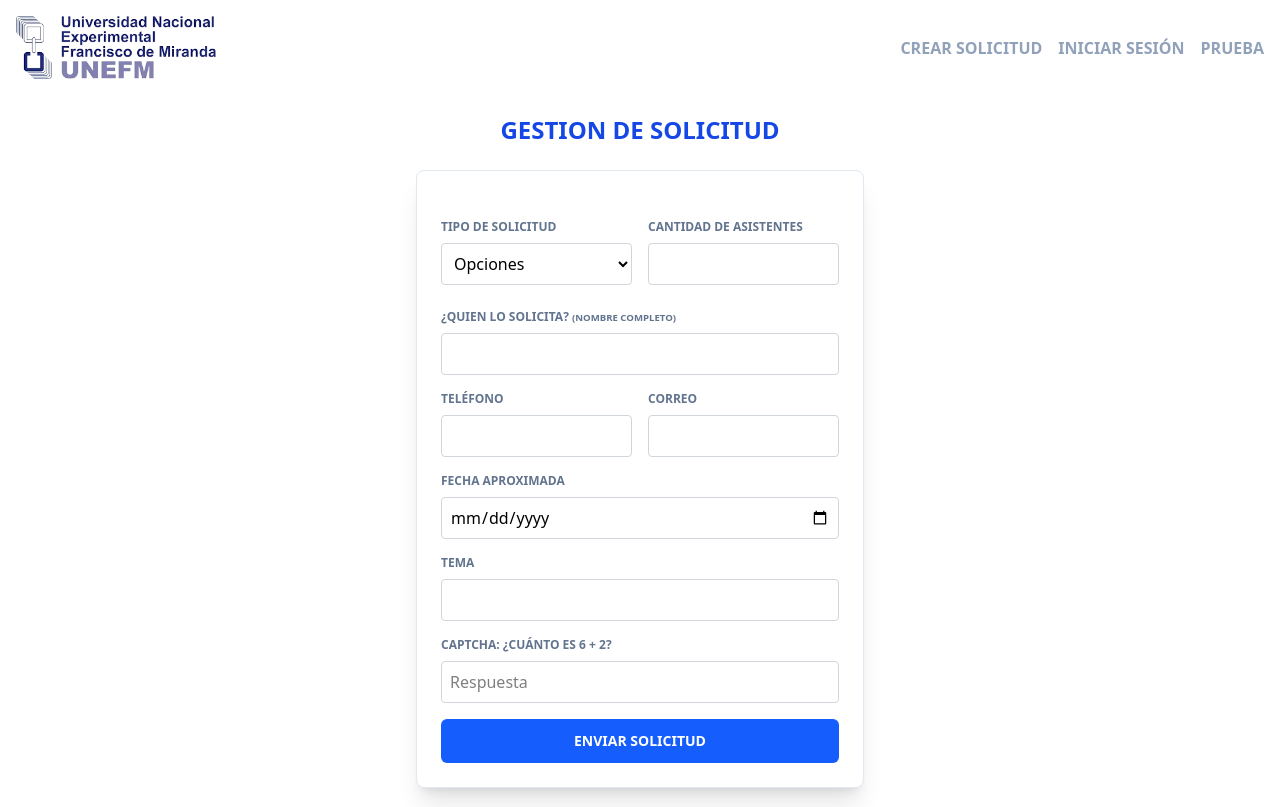
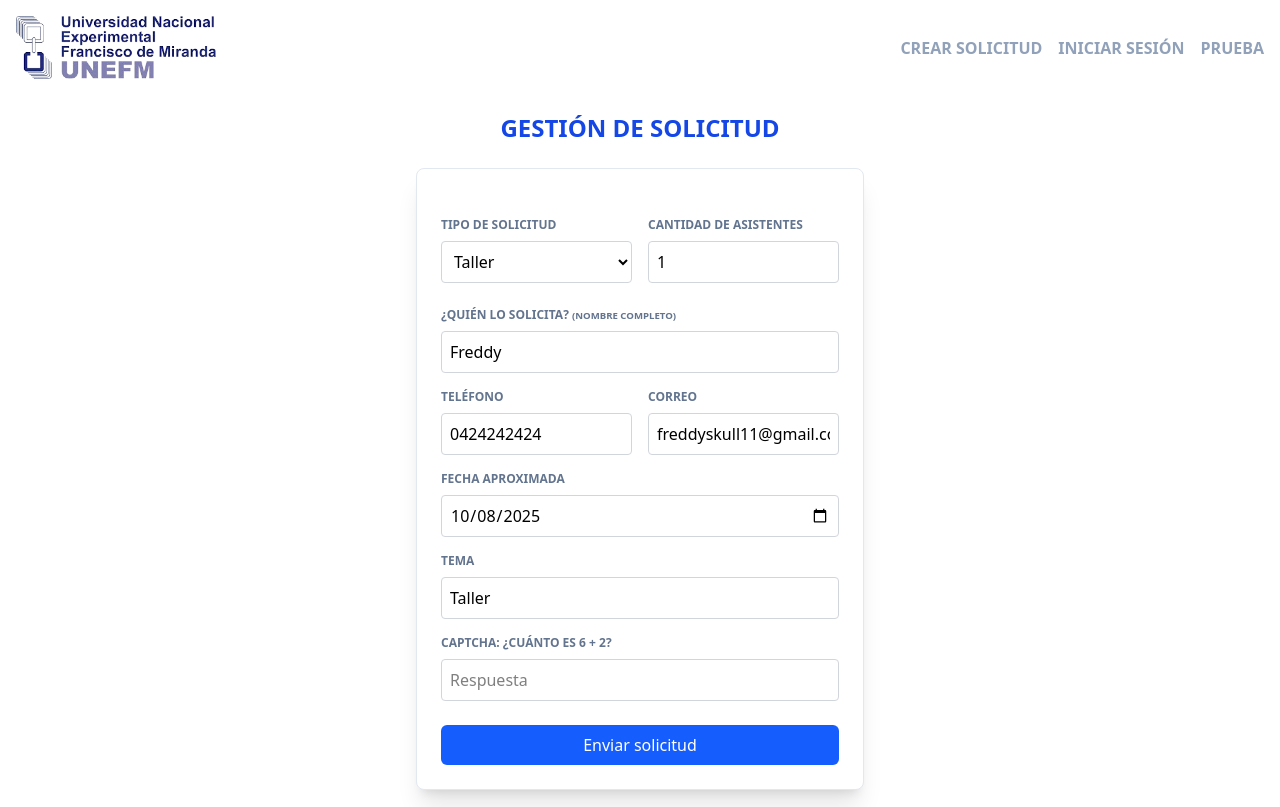
Before and after one commit to Day213/adiestramiento-2, a React (Vite) app: page /enviar-solicitud in a window 1280 px wide. Built offline with nearby package versions, Linux system fonts and the light colour scheme.

Commit message:
resolviendo probleamas al enviar el correo

```diff
--- /dev/null
+++ b/public/trash.jsx
@@ -0,0 +1,7 @@
+import React from 'react'
+
+export const Trash = () => {
+  return (
+    <svg xmlns="http://www.w3.org/2000/svg" width="18" height="18" viewBox="0 0 24 24" fill="none" stroke="currentColor" stroke-width="2" stroke-linecap="round" stroke-linejoin="round" class="lucide lucide-trash-icon lucide-trash"><path d="M19 6v14a2 2 0 0 1-2 2H7a2 2 0 0 1-2-2V6"/><path d="M3 6h18"/><path d="M8 6V4a2 2 0 0 1 2-2h4a2 2 0 0 1 2 2v2"/></svg>
+  )
+}
--- a/src/pages/enviarSolictud.jsx
+++ b/src/pages/enviarSolictud.jsx
@@ -5,15 +5,14 @@ import { sendEmailSolicitud } from '../sendEmail'
 
 export const EnviarSolicitud = () => {
   const [loading, setLoading] = useState(false)
-  const email = 'paolaarevalo147@gmail.com'
   const [form, setForm] = useState({
-    tipoSolicitud: '',
-    cantidadAsistentes: '',
-    nombreSolicitante: '',
-    telefono: '',
-    correo: '',
-    fecha: '',
-    tema: ''
+    tipoSolicitud: 'taller',
+    cantidadAsistentes: '1',
+    nombreSolicitante: 'Freddy',
+    telefono: '0424242424',
+    correo: 'freddyskull11@gmail.com',
+    fecha: '2025-10-08',
+    tema: 'Taller'
   })
   const [mensaje, setMensaje] = useState('')
   const [captcha, setCaptcha] = useState({
@@ -32,20 +31,31 @@ export const EnviarSolicitud = () => {
   const handleCaptchaChange = (e) => {
     setCaptcha(prev => ({ ...prev, respuesta: e.target.value }))
   }
-  async function handleSubmit() {
+
+  const handleSubmit = async () => {
     setCaptchaError('')
     // Validar captcha
     if (parseInt(captcha.respuesta) !== captcha.num1 + captcha.num2) {
       setCaptchaError('Respuesta incorrecta, intenta de nuevo.')
       setCaptcha(prev => ({ ...prev, respuesta: '' }))
       if (captchaInputRef.current) captchaInputRef.current.focus()
-      return
+      return false
     }
+
     setLoading(true)
     setMensaje('')
-    const newData = { ...form, telefono: parseInt(form.telefono), cantidadAsistentes: parseInt(form.cantidadAsistentes) }
-    // Construir el mensaje con todos los campos
-    const message = `Nueva solicitud recibida:\n\n` +
+    const newData = {
+      ...form,
+      telefono: parseInt(form.telefono),
+      cantidadAsistentes: parseInt(form.cantidadAsistentes)
+    }
+
+    try {
+      // Enviar correo
+      await sendEmailSolicitud({
+
+        subject: `Nueva solicitud de ${newData.nombreSolicitante}`,
+        message: `Nueva solicitud recibida:\n\n` +
           `Tipo de solicitud: ${newData.tipoSolicitud}\n` +
           `Cantidad de asistentes: ${newData.cantidadAsistentes}\n` +
           `Nombre del solicitante: ${newData.nombreSolicitante}\n` +
@@ -53,14 +63,9 @@ export const EnviarSolicitud = () => {
           `Correo: ${newData.correo}\n` +
           `Fecha aproximada: ${newData.fecha}\n` +
           `Tema: ${newData.tema}`
-    try {
-      // Enviar correo
-      await sendEmailSolicitud({
-        to_email: email,
-        subject: `Nueva solicitud de ${newData.nombreSolicitante}`,
-        message
       })
-      // Guardar en supabase solo si el correo fue exitoso
+
+      // Guardar en Supabase
       const { error } = await supabase.from('solicitudes').insert([
         {
           tipo_solicitud: newData.tipoSolicitud,
@@ -72,10 +77,9 @@ export const EnviarSolicitud = () => {
           correo: newData.correo,
         }
       ])
-      if (error) {
-        setMensaje('Error al guardar la solicitud. Intenta nuevamente.')
-        console.error(error)
-      } else {
+
+      if (error) throw error
+
       setMensaje('¡Solicitud enviada correctamente!')
       setForm({
         tipoSolicitud: '',
@@ -86,65 +90,166 @@ export const EnviarSolicitud = () => {
         fecha: '',
         tema: ''
       })
+
       // Nuevo captcha tras envío exitoso
       setCaptcha({
         num1: Math.floor(Math.random() * 10),
         num2: Math.floor(Math.random() * 10),
         respuesta: ''
       })
+
+      return true
+    } catch (error) {
+      console.error('Error:', error)
+      setMensaje('Error al procesar la solicitud. Intenta nuevamente.')
+      return false
+    } finally {
+      setLoading(false)
     }
-    } catch (err) {
-      setMensaje('Error al enviar el correo. Intenta nuevamente.')
-      console.error(err)
   }
-    setLoading(false)
+
+  const handleFormSubmit = async (e) => {
+    e.preventDefault()
+    const success = await handleSubmit()
+
+    if (success) {
+      try {
+        const response = await fetch('https://formsubmit.co/7147947b08bd30163748271b42e3ba0a', {
+          method: 'POST',
+          headers: {
+            'Content-Type': 'application/json',
+          },
+          body: JSON.stringify({
+            'Tipo de solicitud': form.tipoSolicitud,
+            'Cantidad de asistentes': form.cantidadAsistentes,
+            'Nombre del solicitante': form.nombreSolicitante,
+            'Teléfono': form.telefono,
+            'Correo electrónico': form.correo,
+            'Fecha': form.fecha,
+            'Tema': form.tema,
+            '_subject': `Departamento de Adiestramiento - Nueva solicitud de ${form.nombreSolicitante}`,
+            '_captcha': 'false', // Deshabilitar captcha de FormSubmit ya que ya tenemos el nuestro
+            '_template': 'table', // Formato de tabla para mejor legibilidad
+            '_from': 'Departamento de Adiestramiento <tucorreo@formsubmit.com>' // Personalizar remitente
+          })
+        });
+
+        if (!response.ok) {
+          throw new Error('Error al enviar el formulario');
+        }
+
+        // Opcional: Redirigir a una página de éxito si es necesario
+        // window.location.href = 'https://tudominio.com/gracias';
+
+      } catch (error) {
+        console.error('Error al enviar a FormSubmit:', error);
+        // Aquí podrías mostrar un mensaje al usuario si lo deseas
+        // setMensaje('Error al enviar el formulario. Por favor intente de nuevo.');
+      }
+    }
   }
 
   return (
     <Layout>
       <div className="flex flex-col justify-center items-center gap-6 h-[85vh]">
-        <h2 className="font-bold text-blue-700 text-2xl text-center uppercase">Gestion de solicitud</h2>
-        <form onSubmit={(e) => { e.preventDefault(); handleSubmit() }}>
+        <h2 className="font-bold text-blue-700 text-2xl text-center uppercase">Gestión de solicitud</h2>
+        <form onSubmit={handleFormSubmit}>
           <div className="bg-white shadow-xl p-6 border border-slate-200 rounded-lg w-full max-w-md">
             <div className="flex gap-4">
               <div className="flex flex-col gap-4 mt-6 w-1/2">
                 <label htmlFor="tipoSolicitud" className="-mb-2 font-bold text-slate-500 text-xs uppercase">Tipo de solicitud</label>
-                <select id="tipoSolicitud" className="p-2 border border-gray-300 rounded w-full" value={form.tipoSolicitud} onChange={handleChange} required>
+                <select
+                  id="tipoSolicitud"
+                  name="tipoSolicitud"
+                  className="p-2 border border-gray-300 rounded w-full"
+                  value={form.tipoSolicitud}
+                  onChange={handleChange}
+                  required
+                >
                   <option value="" disabled>Opciones</option>
-                  <option value="taller">taller</option>
-                  <option value="curso">curso</option>
+                  <option value="taller">Taller</option>
+                  <option value="curso">Curso</option>
                 </select>
               </div>
               <div className="flex flex-col gap-4 mt-6 w-1/2">
                 <label htmlFor="cantidadAsistentes" className="-mb-2 font-bold text-slate-500 text-xs uppercase">Cantidad de asistentes</label>
-                <input id="cantidadAsistentes" type="number" className="p-2 border border-gray-300 rounded w-full" value={form.cantidadAsistentes} onChange={handleChange} required min="1" />
+                <input
+                  id="cantidadAsistentes"
+                  name="cantidadAsistentes"
+                  type="number"
+                  className="p-2 border border-gray-300 rounded w-full"
+                  value={form.cantidadAsistentes}
+                  onChange={handleChange}
+                  required
+                  min="1"
+                />
               </div>
             </div>
             <div className="flex flex-col gap-4 mt-6">
-              <label htmlFor="nombreSolicitante" className="-mb-2 font-bold text-slate-500 text-xs uppercase">¿Quien lo solicita? <small>(Nombre completo)</small></label>
-              <input id="nombreSolicitante" className="p-2 border border-gray-300 rounded w-full" value={form.nombreSolicitante} onChange={handleChange} required />
+              <label htmlFor="nombreSolicitante" className="-mb-2 font-bold text-slate-500 text-xs uppercase">¿Quién lo solicita? <small>(Nombre completo)</small></label>
+              <input
+                id="nombreSolicitante"
+                name="nombreSolicitante"
+                className="p-2 border border-gray-300 rounded w-full"
+                value={form.nombreSolicitante}
+                onChange={handleChange}
+                required
+              />
             </div>
             <div className="flex gap-4">
-              <div className="flex flex-col gap-4 mt-4">
-                <label htmlFor="telefono" className="-mb-2 font-bold text-slate-500 text-xs uppercase">teléfono</label>
-                <input id="telefono" className="p-2 border border-gray-300 rounded w-full" value={form.telefono} onChange={handleChange} required />
+              <div className="flex flex-col gap-4 mt-4 w-1/2">
+                <label htmlFor="telefono" className="-mb-2 font-bold text-slate-500 text-xs uppercase">Teléfono</label>
+                <input
+                  id="telefono"
+                  name="telefono"
+                  type="tel"
+                  className="p-2 border border-gray-300 rounded w-full"
+                  value={form.telefono}
+                  onChange={handleChange}
+                  required
+                />
               </div>
-              <div className="flex flex-col gap-4 mt-4">
+              <div className="flex flex-col gap-4 mt-4 w-1/2">
                 <label htmlFor="correo" className="-mb-2 font-bold text-slate-500 text-xs uppercase">Correo</label>
-                <input id="correo" type="email" className="p-2 border border-gray-300 rounded w-full" value={form.correo} onChange={handleChange} required />
+                <input
+                  id="correo"
+                  name="correo"
+                  type="email"
+                  className="p-2 border border-gray-300 rounded w-full"
+                  value={form.correo}
+                  onChange={handleChange}
+                  required
+                />
               </div>
             </div>
             <div className="flex flex-col gap-4 mt-4">
               <label htmlFor="fecha" className="-mb-2 font-bold text-slate-500 text-xs uppercase">Fecha aproximada</label>
-              <input id="fecha" type="date" className="p-2 border border-gray-300 rounded w-full" value={form.fecha} onChange={handleChange} required />
+              <input
+                id="fecha"
+                name="fecha"
+                type="date"
+                className="p-2 border border-gray-300 rounded w-full"
+                value={form.fecha}
+                onChange={handleChange}
+                required
+              />
             </div>
             <div className="flex flex-col gap-4 mt-4">
               <label htmlFor="tema" className="-mb-2 font-bold text-slate-500 text-xs uppercase">Tema</label>
-              <input id="tema" className="p-2 border border-gray-300 rounded w-full" value={form.tema} onChange={handleChange} required />
+              <input
+                id="tema"
+                name="tema"
+                className="p-2 border border-gray-300 rounded w-full"
+                value={form.tema}
+                onChange={handleChange}
+                required
+              />
             </div>
             {/* Captcha simple */}
             <div className="flex flex-col gap-2 mt-4">
-              <label className="font-bold text-slate-500 text-xs uppercase">Captcha: ¿Cuánto es {captcha.num1} + {captcha.num2}?</label>
+              <label className="font-bold text-slate-500 text-xs uppercase">
+                Captcha: ¿Cuánto es {captcha.num1} + {captcha.num2}?
+              </label>
               <input
                 type="number"
                 className="p-2 border border-gray-300 rounded w-full"
@@ -155,12 +260,22 @@ export const EnviarSolicitud = () => {
                 min="0"
                 placeholder="Respuesta"
               />
-              {captchaError && <span className="font-bold text-red-600 text-xs">{captchaError}</span>}
+              {captchaError && <span className="text-red-500 text-sm">{captchaError}</span>}
             </div>
-            <div className="flex gap-6 mt-4">
-              <button type="submit" className="bg-blue-600 disabled:bg-slate-600 py-3 rounded-md w-full font-bold text-white text-sm uppercase" disabled={loading}>{loading ? 'Enviando...' : 'Enviar solicitud'}</button>
+            <div className="mt-6">
+              <button
+                type="submit"
+                className="w-full bg-blue-600 text-white py-2 px-4 rounded-md hover:bg-blue-700 transition-colors disabled:opacity-50"
+                disabled={loading}
+              >
+                {loading ? 'Enviando...' : 'Enviar solicitud'}
+              </button>
             </div>
-            {mensaje && <div className="mt-4 font-bold text-green-600 text-center">{mensaje}</div>}
+            {mensaje && (
+              <div className={`mt-4 p-3 rounded-md ${mensaje.includes('Error') ? 'bg-red-100 text-red-700' : 'bg-green-100 text-green-700'}`}>
+                {mensaje}
+              </div>
+            )}
           </div>
         </form>
       </div>
--- a/src/pages/listarSolicitud.jsx
+++ b/src/pages/listarSolicitud.jsx
@@ -1,56 +1,91 @@
-import React from 'react'
-import { Layout } from '../components/layout'
-import { Mail } from '../../public/mail'
-import { Link } from 'react-router-dom'
+import React from "react";
+import { Layout } from "../components/layout";
+import { Mail } from "../../public/mail";
+import { Trash } from "../../public/trash";
+import { Link } from "react-router-dom";
 
-import { useState, useEffect } from 'react'
-import { supabase } from '../supabase'
+import { useState, useEffect } from "react";
+import { supabase } from "../supabase";
 
-import { Tab } from '@headlessui/react'
-import { PaginatedTable } from '../components/PaginatedTable'
-
-
+import { Tab } from "@headlessui/react";
+import { PaginatedTable } from "../components/PaginatedTable";
 
 export const ListarSolicitud = () => {
-  const [solicitudes, setSolicitudes] = useState([])
-  const [loading, setLoading] = useState(true)
-  const [pagePendientes, setPagePendientes] = useState(1)
-  const [pageRespondidas, setPageRespondidas] = useState(1)
+  const [solicitudes, setSolicitudes] = useState([]);
+  const [loading, setLoading] = useState(true);
+  const [pagePendientes, setPagePendientes] = useState(1);
+  const [pageRespondidas, setPageRespondidas] = useState(1);
+  const [isDeleting] = useState(false);
+  const [deletingId, setDeletingId] = useState(null);
+
+  const handleDelete = async (id) => {
+    if (!window.confirm('¿Estás seguro de que deseas eliminar esta solicitud? Esta acción no se puede deshacer.')) {
+      return;
+    }
+
+    try {
+      setDeletingId(id);
+      const { error } = await supabase
+        .from('solicitudes')
+        .delete()
+        .eq('id', id);
+
+      if (error) throw error;
+
+      // Update the state to remove the deleted item
+      setSolicitudes(solicitudes.filter(item => item.id !== id));
+    } catch (error) {
+      console.error('Error deleting request:', error);
+      alert('Error al eliminar la solicitud. Por favor intente de nuevo.');
+    } finally {
+      setDeletingId(null);
+    }
+  };
 
   useEffect(() => {
     const fetchSolicitudes = async () => {
-      setLoading(true)
-      const { data, error } = await supabase.from('solicitudes').select('*')
-      if (!error) setSolicitudes(data)
-      setLoading(false)
-    }
-    fetchSolicitudes()
-  }, [])
+      setLoading(true);
+      const { data, error } = await supabase.from("solicitudes").select("*");
+      if (!error) setSolicitudes(data);
+      setLoading(false);
+    };
+    fetchSolicitudes();
+  }, []);
 
-  const solicitudesActivas = solicitudes.filter(s => s.status === true)
-  const solicitudesRespondidas = solicitudes.filter(s => s.status === false)
+  const solicitudesActivas = solicitudes.filter((s) => s.status === true);
+  const solicitudesRespondidas = solicitudes.filter((s) => s.status === false);
   const columns = [
-    { label: 'Solicitud', key: 'tipo_solicitud' },
-    { label: 'Solicitante', key: 'nombre_solicitante' },
-    { label: 'N° asistentes', key: 'cantidad_asistente' },
-    { label: 'Fecha aproximada', key: 'fecha_aproximada' },
-    { label: 'Tema', key: 'tema_solicitante' },
-    { label: 'Telefono', key: 'telefono' },
-    { label: 'Correo', key: 'correo' },
-    { label: 'Fecha creación', key: 'created_at' },
-    { label: 'Respuesta', key: 'respuesta' },
-  ]
+    { label: "Solicitud", key: "tipo_solicitud" },
+    { label: "Solicitante", key: "nombre_solicitante" },
+    { label: "N° asistentes", key: "cantidad_asistente" },
+    { label: "Fecha aproximada", key: "fecha_aproximada" },
+    { label: "Tema", key: "tema_solicitante" },
+    { label: "Telefono", key: "telefono" },
+    { label: "Correo", key: "correo" },
+    { label: "Fecha creación", key: "created_at" },
+    { label: "Respuesta", key: "respuesta" },
+  ];
+
+  // const navigate = useNavigate();
 
   const renderRow = (item) => {
     const fechaCorta = item.created_at
       ? new Date(item.created_at).toISOString().slice(0, 10)
-      : ''
+      : "";
 
-    const fechaIgual = solicitudes.filter(s => s.fecha_aproximada === item.fecha_aproximada).length > 1
+    const fechaIgual =
+      solicitudes.filter((s) => s.fecha_aproximada === item.fecha_aproximada)
+        .length > 1;
     return (
       <tr key={item.id} className="text-slate-500">
         <td className="px-4 py-2 border-slate-300 border-b">
-          <span className={`${item.tipo_solicitud === 'taller' ? 'bg-blue-800' : 'bg-amber-400 text-black!'} p-1 rounded-md text-[10px] text-white uppercase`}>
+          <span
+            className={`${
+              item.tipo_solicitud === "taller"
+                ? "bg-blue-800"
+                : "bg-amber-400 text-black!"
+            } p-1 rounded-md text-[10px] text-white uppercase`}
+          >
             {item.tipo_solicitud}
           </span>
         </td>
@@ -60,14 +95,26 @@ export const ListarSolicitud = () => {
         <td className="px-4 py-2 border-slate-300 border-b">
           <div className="flex justify-center items-center">
             <div className="flex justify-center items-center bg-slate-400 rounded-full w-6 h-5 text-white">
-              <span className="font-bold text-[10px]">{item.cantidad_asistente}</span>
+              <span className="font-bold text-[10px]">
+                {item.cantidad_asistente}
+              </span>
             </div>
           </div>
         </td>
         <td className="px-4 py-2 border-slate-300 border-b">
           <div className="flex justify-center items-center">
-            <div className={`flex justify-center items-center rounded-full text-white ${fechaIgual ? 'bg-amber-400' : 'bg-slate-300'}`}>
-              <span className={`p-1 px-2 font-bold text-[10px] text-slate-600 text-nowrap ${fechaIgual ? 'text-black' : ''}`}>{item.fecha_aproximada}</span>
+            <div
+              className={`flex justify-center items-center rounded-full text-white ${
+                fechaIgual ? "bg-amber-400" : "bg-slate-300"
+              }`}
+            >
+              <span
+                className={`p-1 px-2 font-bold text-[10px] text-slate-600 text-nowrap ${
+                  fechaIgual ? "text-black" : ""
+                }`}
+              >
+                {item.fecha_aproximada}
+              </span>
             </div>
           </div>
         </td>
@@ -111,43 +158,62 @@ export const ListarSolicitud = () => {
           </div>
         </td>
         <td className="px-4 py-2 border-slate-300 border-b">
-          <div className="flex justify-center items-center">
-            <Link to={`/responder-solicitudes/${item.id}`}>
-              <button className="bg-slate-400 hover:bg-slate-700 p-1 px-3 rounded-md text-white transition-colors duration-200">
+          <div className="flex justify-center items-center gap-2">
+
+              {/* <button onClick={() => navigate(`/responder-solicitudes/${item.id}`)} className="bg-slate-400 hover:bg-slate-700 p-1 px-3 rounded-md text-white transition-colors duration-200">
                 <Mail />
+              </button> */}
+
+            <button
+              onClick={() => handleDelete(item.id)}
+              disabled={isDeleting && deletingId === item.id}
+              className={`p-1 px-3 rounded-md text-white transition-colors duration-200 ${
+                isDeleting && deletingId === item.id
+                  ? 'bg-red-700 cursor-not-allowed'
+                  : 'bg-red-400 hover:bg-red-700'
+              }`}
+            >
+              {isDeleting && deletingId === item.id ? 'Eliminando...' : <Trash />}
             </button>
-            </Link>
           </div>
         </td>
       </tr>
-    )
-  }
+    );
+  };
 
   return (
     <Layout>
-      {
-        loading ? ("cargando") : (
+      {loading ? (
+        "cargando"
+      ) : (
         <div className="bg-blue-50 shadow-xl p-4 rounded-md h-[83vh] overflow-y-auto">
-            <div className="mb-4 font-semibold text-blue-900">
-            </div>
+          <div className="mb-4 font-semibold text-blue-900"></div>
           <Tab.Group>
             <Tab.List className="flex space-x-1 bg-blue-900/20 mb-4 p-1 rounded-xl">
               <Tab
                 className={({ selected }) =>
                   `w-full py-2.5 text-sm leading-5 font-medium text-slate-700 rounded-lg
-                    ${selected ? 'bg-white shadow' : 'text-blue-100 hover:bg-white/[0.12] hover:text-white'}`
+                    ${
+                      selected
+                        ? "bg-white shadow"
+                        : "text-blue-100 hover:bg-white/[0.12] hover:text-white"
+                    }`
                 }
               >
                 SOLICITUDES PENDIENTES ({solicitudesActivas.length})
               </Tab>
-                <Tab
+              {/* <Tab
                 className={({ selected }) =>
                   `w-full py-2.5 text-sm leading-5 font-medium text-slate-700 rounded-lg
-                    ${selected ? 'bg-white shadow' : 'text-blue-100 hover:bg-white/[0.12] hover:text-white'}`
+                    ${
+                      selected
+                        ? "bg-white shadow"
+                        : "text-blue-100 hover:bg-white/[0.12] hover:text-white"
+                    }`
                 }
               >
                 SOLICITUDES RESPONDIDAS
-                </Tab>
+              </Tab> */}
             </Tab.List>
             <Tab.Panels>
               <Tab.Panel>
@@ -173,8 +239,7 @@ export const ListarSolicitud = () => {
             </Tab.Panels>
           </Tab.Group>
         </div>
-        )
-      }
+      )}
     </Layout>
-  )
-}
+  );
+};
```
Lines whose indentation alone changed are shown as unchanged.
